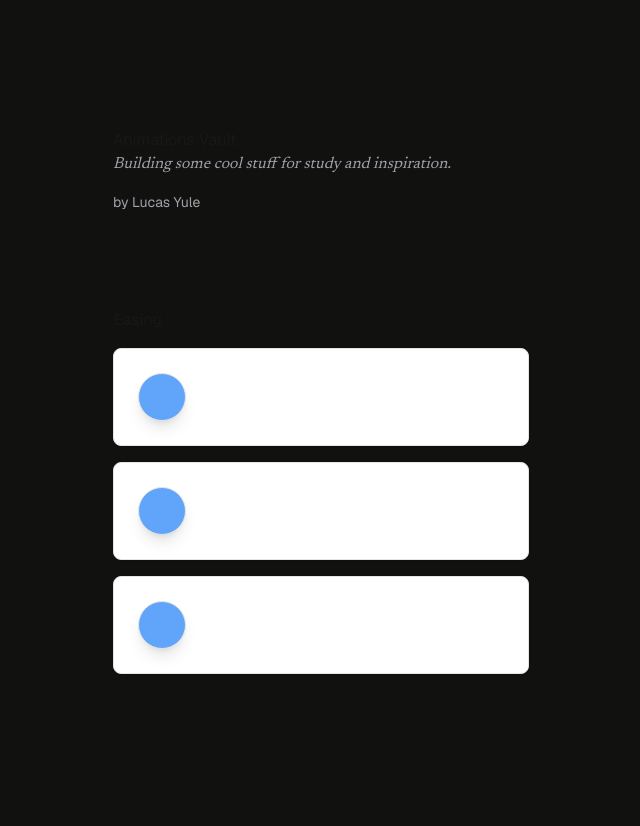
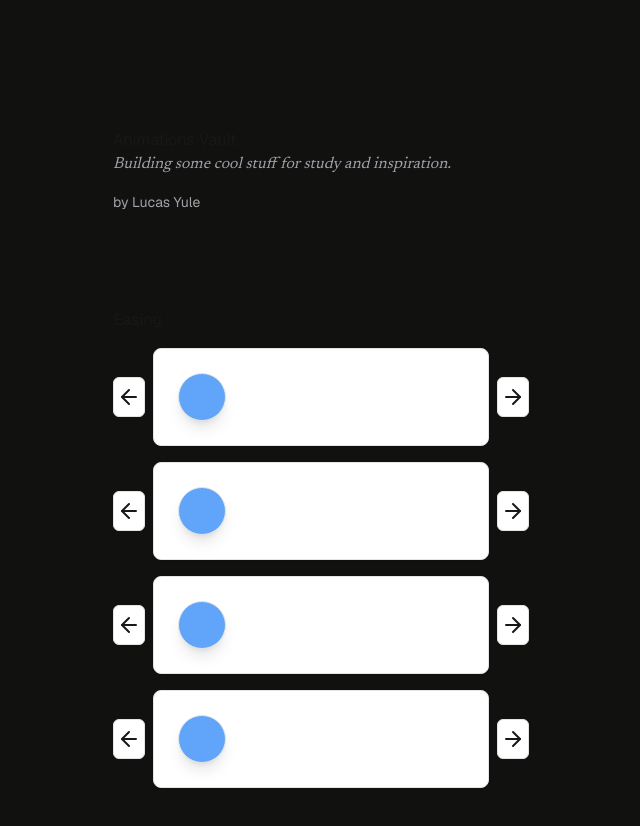
Before and after one commit to lucasyule2212/animations-vault, a Next.js app: page / in a window 1280 px wide. Shown: the top 826 px of the page, without its empty margins (319-959 px from the left). Before the commit the page ends 802 px from the top, so only its background shows below. Built offline with nearby package versions, Linux system fonts and the light colour scheme.

Commit message:
refactor(ease-section): adding ease-component + easing types

```diff
--- a/src/app/(home)/components/ease-section.tsx
+++ b/src/app/(home)/components/ease-section.tsx
@@ -1,5 +1,4 @@
-import SimpleBox from '@/components/simple-box'
-import { Card } from '@/components/ui/card'
+import EaseComponent from '@/components/easing-animations/ease-component'
 
 const EaseSection = () => {
   return (
@@ -7,15 +6,10 @@ const EaseSection = () => {
       <header>
         <h2>Easing</h2>
       </header>
-      <Card className="p-6">
-        <SimpleBox />
-      </Card>
-      <Card className="p-6">
-        <SimpleBox />
-      </Card>
-      <Card className="p-6">
-        <SimpleBox />
-      </Card>
+      <EaseComponent easing="linear" />
+      <EaseComponent easing="ease-in" />
+      <EaseComponent easing="ease-out" />
+      <EaseComponent easing="ease-in-out" />
     </section>
   )
 }
```
